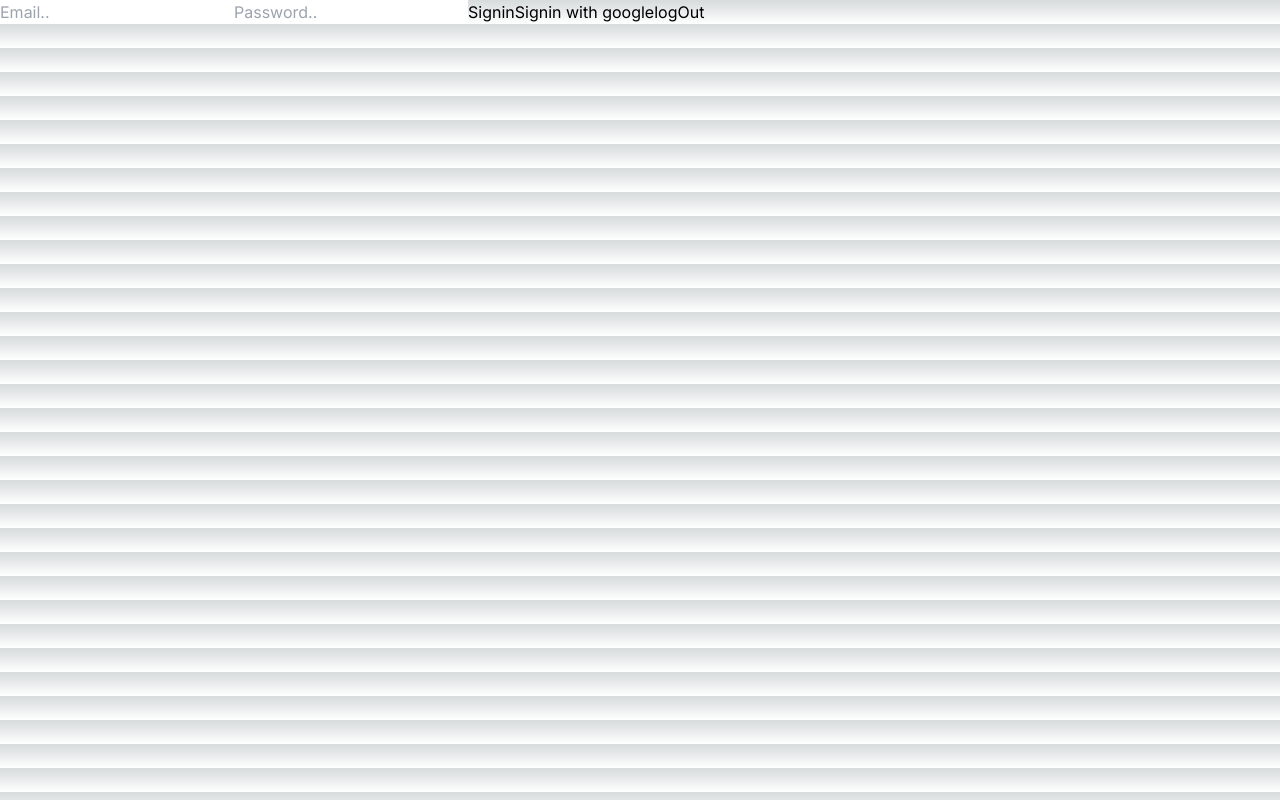
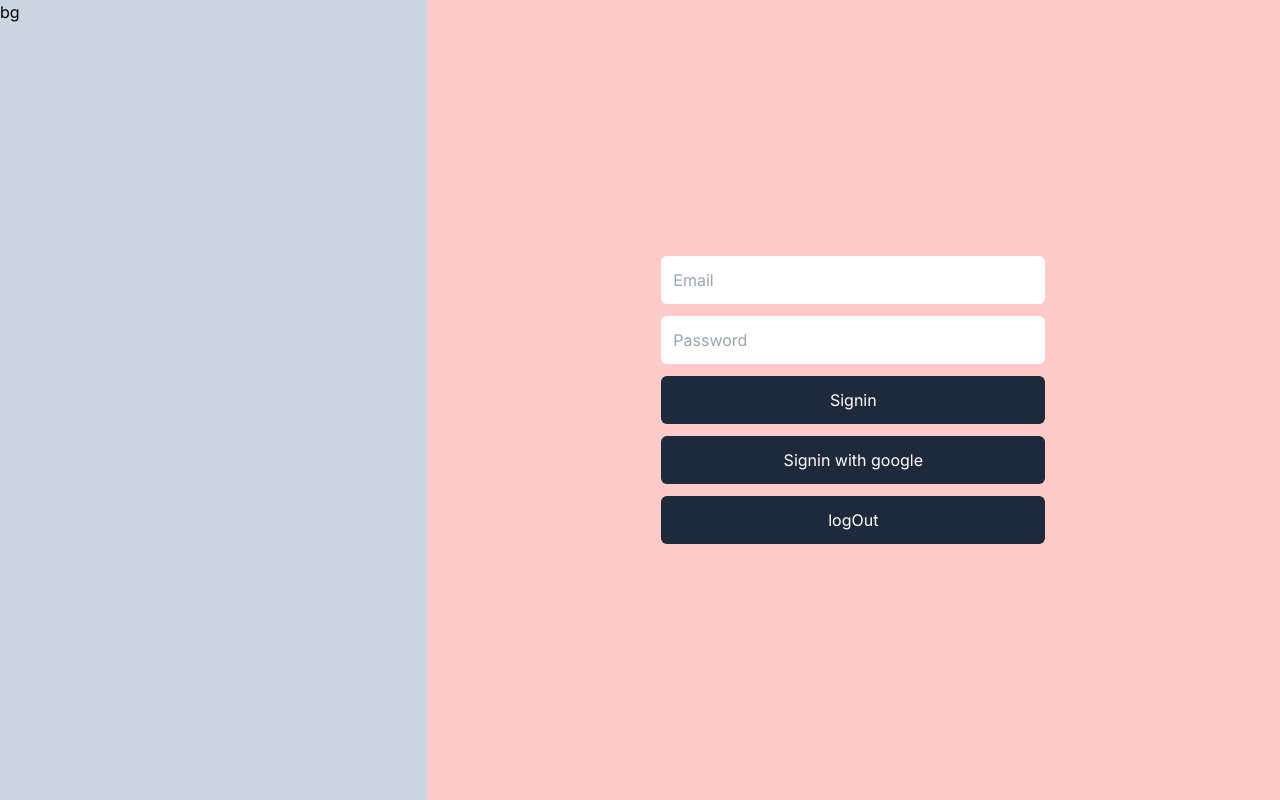
Before and after one commit to ayushshrestha/formbuilder, a Next.js app: page / in a window 1280 px wide. Built offline with nearby package versions, Linux system fonts and the light colour scheme.

Commit message:
signin ui updated 1

```diff
--- a/app/component/auth.tsx
+++ b/app/component/auth.tsx
@@ -30,16 +30,30 @@ export const Auth = () => {
     }
   };
   return (
-    <div>
-      <input placeholder="Email.." onChange={(e) => setEmail(e.target.value)} />
+    <div className="w-96 flex flex-col gap-3">
+      <input
+        placeholder="Email"
+        onChange={(e) => setEmail(e.target.value)}
+        className="p-3 bg-white rounded-md"
+        />
       <input
         type="password"
-        placeholder="Password.."
+        placeholder="Password"
         onChange={(e) => setPassword(e.target.value)}
+        className="p-3 bg-white rounded-md"
       />
-      <button onClick={signIn}> Signin</button>
-      <button onClick={signInWithGoogle}> Signin with google</button>
-      <button onClick={logOut}> logOut</button>
+      <button
+        className="bg-slate-800 p-3 text-white rounded-md"
+        onClick={signIn}
+        > Signin</button>
+      <button
+        className="bg-slate-800 p-3 text-white rounded-md"
+        onClick={signInWithGoogle}
+      > Signin with google</button>
+      <button
+        className="bg-slate-800 p-3 text-white rounded-md"
+        onClick={logOut}
+      > logOut</button>
     </div>
   );
 };
--- a/app/globals.css
+++ b/app/globals.css
@@ -15,13 +15,3 @@
     --background-end-rgb: 0, 0, 0;
   }
 }
-
-body {
-  color: rgb(var(--foreground-rgb));
-  background: linear-gradient(
-      to bottom,
-      transparent,
-      rgb(var(--background-end-rgb))
-    )
-    rgb(var(--background-start-rgb));
-}
--- a/app/page.tsx
+++ b/app/page.tsx
@@ -4,9 +4,13 @@ import { Auth } from './component/auth';
 
 function Page() {
   return (
-    <div>
-      <Auth/>
-
+    <div className='h-lvh'>
+      <div className="grid grid-cols-3 h-full">
+        <div className="bg-slate-300">bg</div>
+        <div className="col-span-2 bg-red-200 flex items-center justify-center">
+          <Auth/>
+        </div>
+      </div>
     </div>
   );
 }
```
